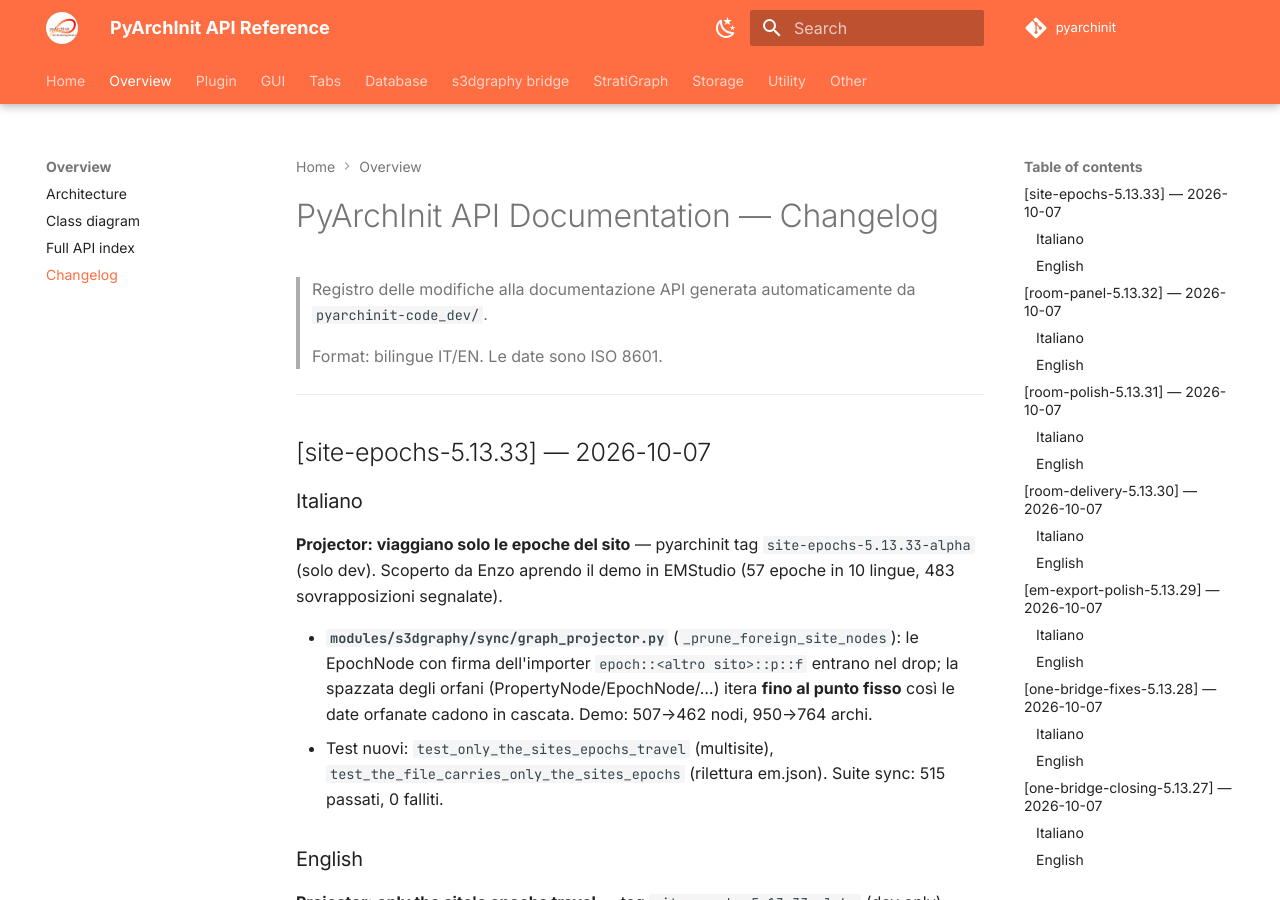
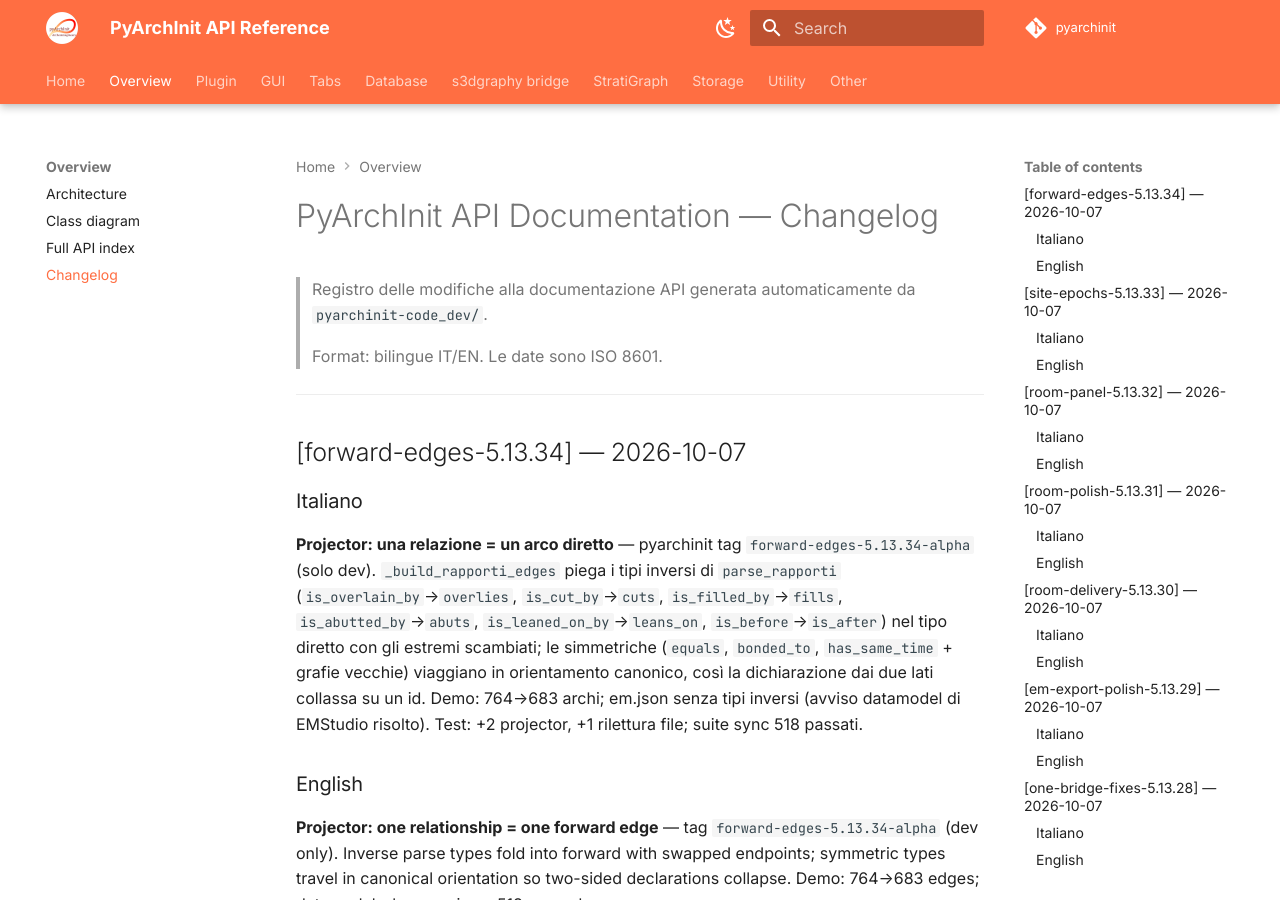
Before and after one commit to enzococca/pyarchinit-api-docs, an MkDocs documentation site: the page built from docs/CHANGELOG.md, in a window 1280 px wide and 900 px high. Built offline with MkDocs 1.6.1 and Material for MkDocs 9.7.7, drawn with Linux system fonts in a browser that asks for light colours; comment, search, counter and statistics services are not loaded; some of the changed text lies outside the part shown.

Commit message:
docs(changelog): forward-edges-5.13.34-alpha — piega inversi→diretti nel projector — IT+EN

```diff
--- a/docs/CHANGELOG.md
+++ b/docs/CHANGELOG.md
@@ -4,6 +4,18 @@
 > da `pyarchinit-code_dev/`.
 >
 > Format: bilingue IT/EN. Le date sono ISO 8601.
+
+---
+
+## [forward-edges-5.13.34] — 2026-10-07
+
+### Italiano
+
+**Projector: una relazione = un arco diretto** — pyarchinit tag `forward-edges-5.13.34-alpha` (solo dev). `_build_rapporti_edges` piega i tipi inversi di `parse_rapporti` (`is_overlain_by`→`overlies`, `is_cut_by`→`cuts`, `is_filled_by`→`fills`, `is_abutted_by`→`abuts`, `is_leaned_on_by`→`leans_on`, `is_before`→`is_after`) nel tipo diretto con gli estremi scambiati; le simmetriche (`equals`, `bonded_to`, `has_same_time` + grafie vecchie) viaggiano in orientamento canonico, così la dichiarazione dai due lati collassa su un id. Demo: 764→683 archi; em.json senza tipi inversi (avviso datamodel di EMStudio risolto). Test: +2 projector, +1 rilettura file; suite sync 518 passati.
+
+### English
+
+**Projector: one relationship = one forward edge** — tag `forward-edges-5.13.34-alpha` (dev only). Inverse parse types fold into forward with swapped endpoints; symmetric types travel in canonical orientation so two-sided declarations collapse. Demo: 764→683 edges; datamodel-clean em.json. 518 passed.
 
 ---
 
```
